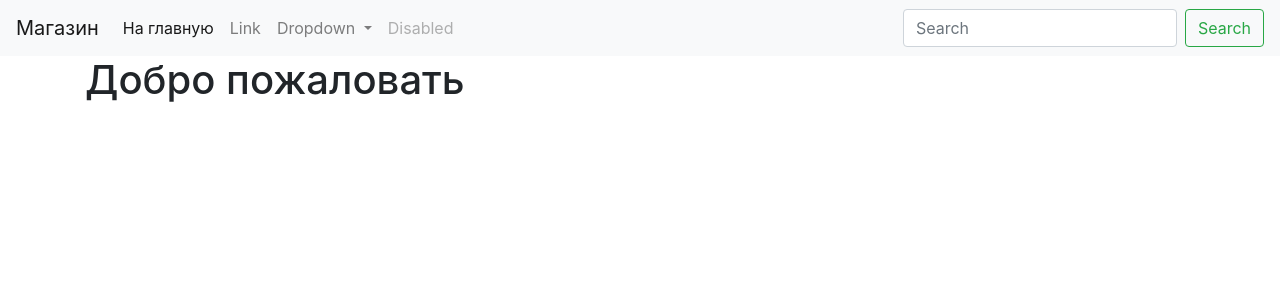
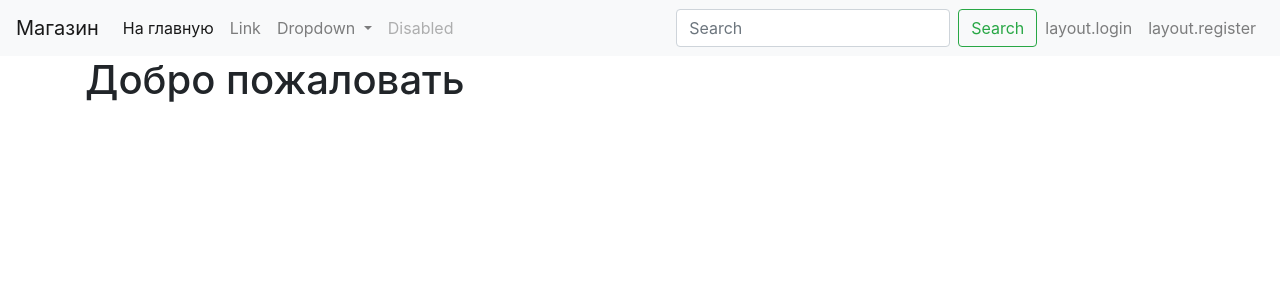
Before and after one commit to A-Kostousov/shop, a Symfony app: template templates/default/index.html.twig in a window 1280 px wide. Shown: the top 300 px of the page. Run offline with Twig, Linux system fonts and the light colour scheme; the template is opened without the code that fills it, so the values that code supplies are empty; some libraries are stand-ins or nearby versions.

Commit message:
Урок 20. FOSUserBundle

```diff
--- a/templates/base.html.twig
+++ b/templates/base.html.twig
@@ -42,6 +42,33 @@
                     <input class="form-control mr-sm-2" type="search" placeholder="Search" aria-label="Search">
                     <button class="btn btn-outline-success my-2 my-sm-0" type="submit">Search</button>
                 </form>
+                <ul class="navbar-nav 1">
+                    {% if is_granted("IS_AUTHENTICATED_REMEMBERED") %}
+                        <li class="nav-item">
+       <span class="navbar-text" style="padding-left: 4px; padding-right: 4px;">
+           {{ 'layout.logged_in_as'|trans({'%username%': app.user.username}, 'FOSUserBundle') }}
+       </span>
+                        </li>
+                        <li class="nav-item">
+                            <a href="{{ path('fos_user_security_logout') }}" class="nav-link">
+                                {{ 'layout.logout'|trans({}, 'FOSUserBundle') }}
+                            </a>
+                        </li>
+                    {% else %}
+                        <li class="nav-item">
+                            <a href="{{ path('fos_user_security_login') }}" class="nav-link">
+                                {{ 'layout.login'|trans({}, 'FOSUserBundle') }}
+                            </a>
+                        </li>
+                        <li class="nav-item">
+                            <a href="{{ path('fos_user_registration_register') }}" class="nav-link">
+                                {{ 'layout.register'|trans({}, 'FOSUserBundle') }}
+
+                            </a>
+                        </li>
+                    {% endif %}
+                </ul>
+
             </div>
         </nav>
      <div class="container">
--- /dev/null
+++ b/translations/messages.ru.yaml
@@ -0,0 +1,4 @@
+label:
+  firstName: Имя
+  lastName: Фамилия
+  address: Адрес
```
Also changed, not shown: src/Entity/User.php (+9 -0 lines), src/Form/RegistrationType.php (added, +24 -0 lines), templates/bundles/FOSUserBundle/Registration/register_content.html.twig (added, +12 -0 lines), 1 other file.
